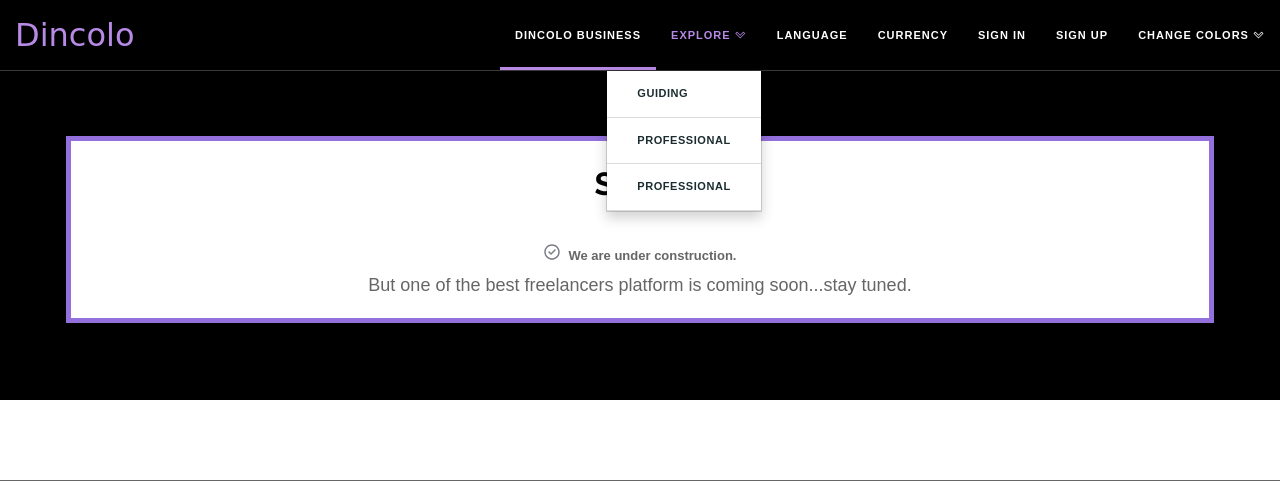
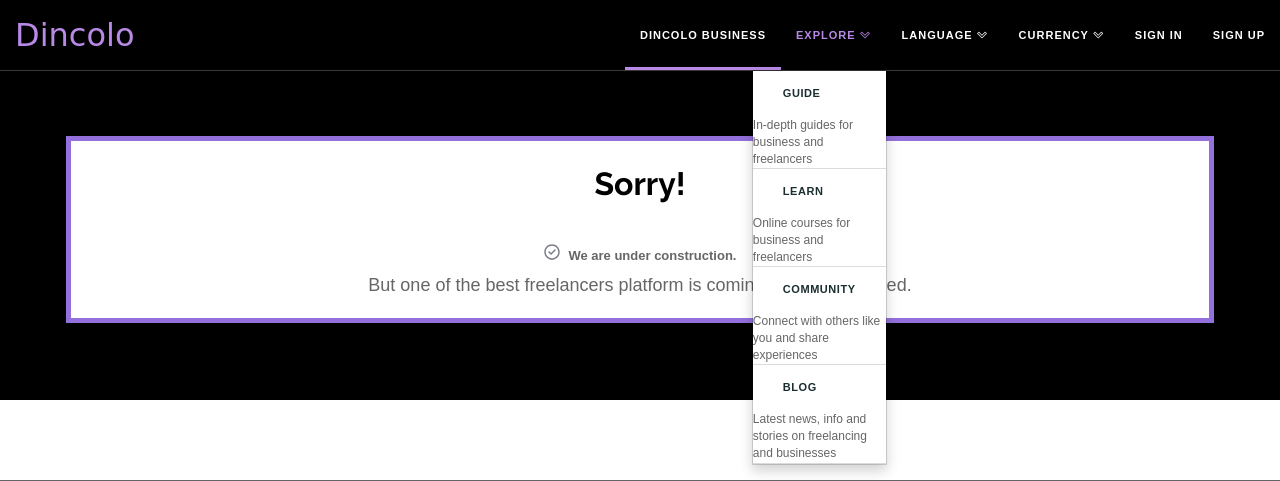
Before and after one commit to ungureanudaniel/job-portal, a Django app: template candidates/templates/candidates/maintenance.html in a window 1280 px wide, after a click on "EXPLORE". Shown: the top 481 px of the page. Run offline with Django 3.2, Linux system fonts and the light colour scheme; the template is opened without the code that fills it, so the values that code supplies are empty; some libraries are stand-ins or nearby versions; some web fonts are replaced; grey boxes are pictures that could not be loaded.

Commit message:
Navbar dropdowns set up

```diff
--- a/candidates/templates/candidates/maintenance.html
+++ b/candidates/templates/candidates/maintenance.html
@@ -31,31 +31,48 @@
                   </li>
                   <li class="dropdown">
                     <a href="#" class="dropdown-toggle" data-toggle="dropdown" role="button" aria-haspopup="true" aria-expanded="false">Explore <i class="las la-chevron-down"></i></a>
-                    <ul class="dropdown-menu">
-                      <li><a href="menu_image.html">Guiding</a></li>
-                      <li><a href="menu_text.html">Professional</a></li>
-                      <li><a href="menu_text.html">Professional</a></li>
+                    <ul class="dropdown-menu" style="">
+                      <li style=""><a href="#">Guide</a><p style="font-size:12px;">In-depth guides for business and freelancers</p></li>
+                      <li><a href="#">Learn</a><p style="font-size:12px;">Online courses for business and freelancers</p></li>
+                      <li><a href="#">Community</a><p style="font-size:12px;">Connect with others like you and share experiences</p></li>
+                      <li><a href="#">Blog</a><p style="font-size:12px;">Latest news, info and stories on freelancing and businesses</p></li>
+
 
                     </ul>
                   </li>
-                  <li><a href="gallery.html">Language</a></li>
-                  <li><a href="events.html">Currency</a></li>
+                  <li class="dropdown">
+                    <a href="#" class="dropdown-toggle" data-toggle="dropdown" role="button" aria-haspopup="true" aria-expanded="false">Language <i class="las la-chevron-down"></i></a>
+                    <ul class="dropdown-menu">
+                      {% get_current_language as LANGUAGE_CODE %}
+                      {% get_available_languages as LANGUAGES %}
+                      {% get_language_info_list for LANGUAGES as languages %}
+                      {% for language in languages %}
+                      <li ><a href="{% if language.code == LANGUAGE_CODE %} selected {% endif %}">{{ language.code|upper }}</a></li>
+                      {% endfor %}
+                    </ul>
+                    <!-- <select class="dropdown-menu language" name="language">
+                        {% get_current_language as LANGUAGE_CODE %}
+                        {% get_available_languages as LANGUAGES %}
+                        {% get_language_info_list for LANGUAGES as languages %}
+                        {% for language in languages %}
+                            <option value="{{ language.code }}"{% if language.code == LANGUAGE_CODE %} selected {% endif %}>
+                                {{ language.code|upper }}
+                            </option>
+                        {% endfor %}
+                    </select> -->
+                    <li class="dropdown">
+                      <a href="#" class="dropdown-toggle" data-toggle="dropdown" role="button" aria-haspopup="true" aria-expanded="false">Currency <i class="las la-chevron-down"></i></a>
+                      <ul class="dropdown-menu">
+                        <li><a href="#">EUR</a></li>
+                        <li><a href="#">USD</a></li>
+                        <li><a href="#">RON</a></li>
+                        <li><a href="#">BGN</a></li>
+
+
+                      </ul>
+                    </li>
                   <li><a class="cd-main-nav__item cd-main-nav__item--signin" href="#0" data-signin="login">Sign in</a></li>
           				<li><a class="cd-main-nav__item cd-main-nav__item--signup" href="#0" data-signin="signup">Sign up</a></li>
-                  <li class="dropdown">
-                    <a href="#" class="dropdown-toggle" data-toggle="dropdown" role="button" aria-haspopup="true" aria-expanded="false">Change colors <i class="las la-chevron-down"></i></a>
-                    <ul class="dropdown-menu" name="theme-select" id="theme-select">
-                      <li><a href="#" value="orange">Orange</a></li>
-                      <li><a href="#" value="aqua-green">Aqua Green</a></li>
-                      <li><a href="#" value="orange">Professional</a></li>
-                      <li><a href="#" value="orange">Professional</a></li>
-                      <li><a href="#" value="orange">Professional</a></li>
-                      <li><a href="#" value="orange">Professional</a></li>
-                    </ul>
-                  </li>
-
-                    </ul>
-                  </li>
                 </ul>
               </div><!-- /.navbar-collapse -->
             </div><!-- /.container -->
--- a/candidates/urls.py
+++ b/candidates/urls.py
@@ -8,6 +8,7 @@
 if settings.MAINTENANCE_MODE == True:
     urlpatterns = [
         path('', maintenance, name="maintenance"),
+        path('i18n/', include('django.conf.urls.i18n')),
     ]
     urlpatterns += static(settings.MEDIA_URL, document_root=settings.MEDIA_ROOT)
 else:
--- a/jobmarket_main/settings.py
+++ b/jobmarket_main/settings.py
@@ -212,4 +212,4 @@
 # ]
 # PWA_APP_DIR = 'ltr'
 # PWA_APP_LANG = 'en-US'
-MAINTENANCE_MODE = True
+MAINTENANCE_MODE = False
```
Also changed, not shown: candidates/templates/candidates/logged-out-home.html (+37 -20 lines), 5 other files.
